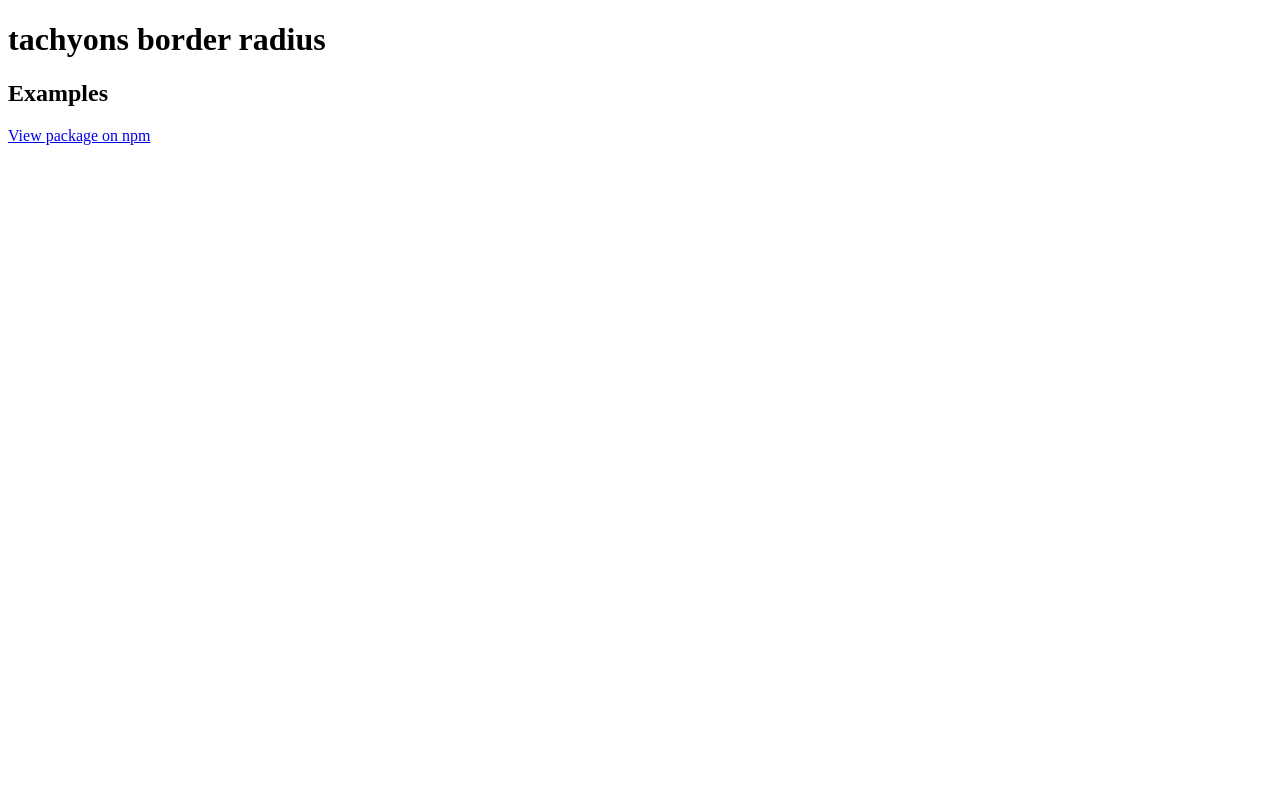
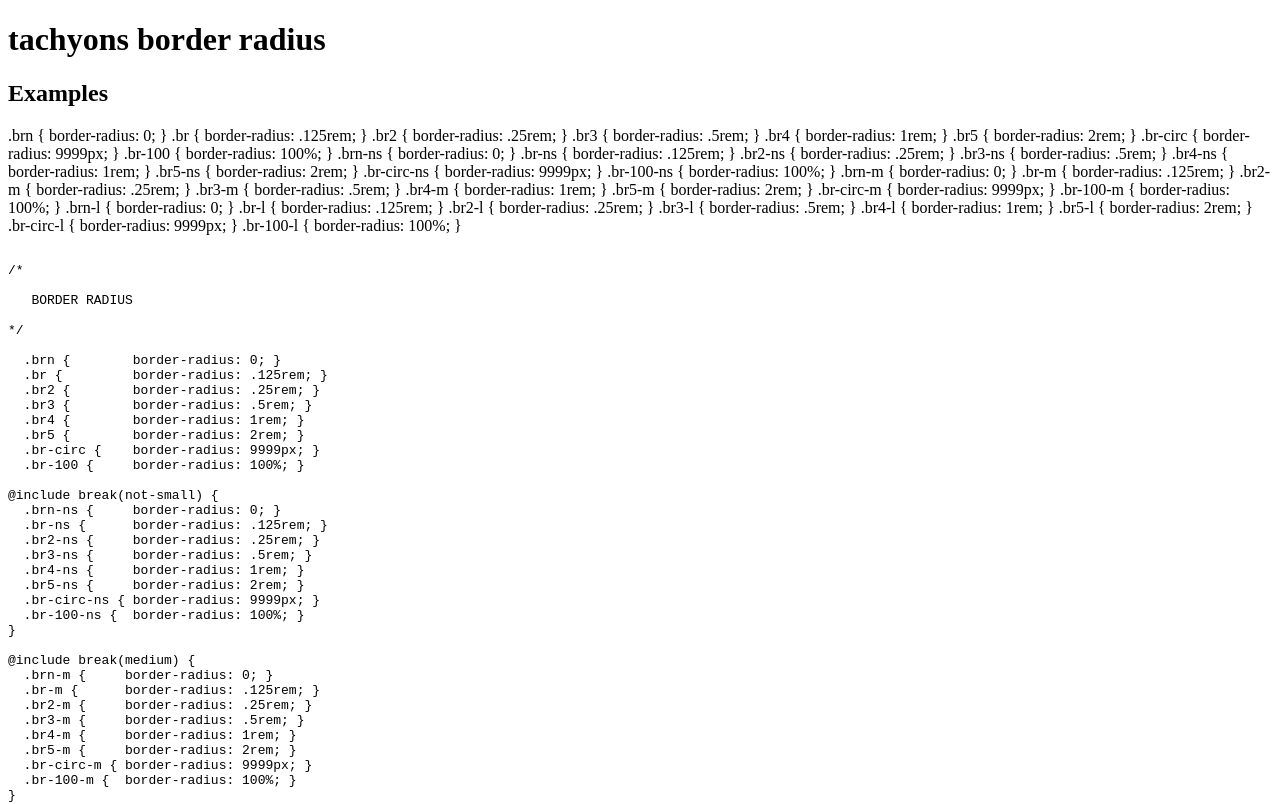
Before and after one commit to tachyons-css/tachyons-border-radius, a website: page index.html in a window 1280 px wide. Shown: the top 804 px of the page. Drawn offline with Linux system fonts and the light colour scheme.

Commit message:
Automatically adds code example and base for visual docs

```diff
--- a/index.html
+++ b/index.html
@@ -13,6 +13,90 @@
   <body>
     <h1>tachyons border radius</h1>
     <h2>Examples</h2>
+
+  .brn {        border-radius: 0; }
+  .br {         border-radius: .125rem; }
+  .br2 {        border-radius: .25rem; }
+  .br3 {        border-radius: .5rem; }
+  .br4 {        border-radius: 1rem; }
+  .br5 {        border-radius: 2rem; }
+  .br-circ {    border-radius: 9999px; }
+  .br-100 {     border-radius: 100%; }
+  .brn-ns {     border-radius: 0; }
+  .br-ns {      border-radius: .125rem; }
+  .br2-ns {     border-radius: .25rem; }
+  .br3-ns {     border-radius: .5rem; }
+  .br4-ns {     border-radius: 1rem; }
+  .br5-ns {     border-radius: 2rem; }
+  .br-circ-ns { border-radius: 9999px; }
+  .br-100-ns {  border-radius: 100%; }
+  .brn-m {     border-radius: 0; }
+  .br-m {      border-radius: .125rem; }
+  .br2-m {     border-radius: .25rem; }
+  .br3-m {     border-radius: .5rem; }
+  .br4-m {     border-radius: 1rem; }
+  .br5-m {     border-radius: 2rem; }
+  .br-circ-m { border-radius: 9999px; }
+  .br-100-m {  border-radius: 100%; }
+  .brn-l {     border-radius: 0; }
+  .br-l {      border-radius: .125rem; }
+  .br2-l {     border-radius: .25rem; }
+  .br3-l {     border-radius: .5rem; }
+  .br4-l {     border-radius: 1rem; }
+  .br5-l {     border-radius: 2rem; }
+  .br-circ-l { border-radius: 9999px; }
+  .br-100-l {  border-radius: 100%; }
+    <pre>
+<code>
+/*
+
+   BORDER RADIUS
+
+*/
+
+  .brn {        border-radius: 0; }
+  .br {         border-radius: .125rem; }
+  .br2 {        border-radius: .25rem; }
+  .br3 {        border-radius: .5rem; }
+  .br4 {        border-radius: 1rem; }
+  .br5 {        border-radius: 2rem; }
+  .br-circ {    border-radius: 9999px; }
+  .br-100 {     border-radius: 100%; }
+
+@include break(not-small) {
+  .brn-ns {     border-radius: 0; }
+  .br-ns {      border-radius: .125rem; }
+  .br2-ns {     border-radius: .25rem; }
+  .br3-ns {     border-radius: .5rem; }
+  .br4-ns {     border-radius: 1rem; }
+  .br5-ns {     border-radius: 2rem; }
+  .br-circ-ns { border-radius: 9999px; }
+  .br-100-ns {  border-radius: 100%; }
+}
+
+@include break(medium) {
+  .brn-m {     border-radius: 0; }
+  .br-m {      border-radius: .125rem; }
+  .br2-m {     border-radius: .25rem; }
+  .br3-m {     border-radius: .5rem; }
+  .br4-m {     border-radius: 1rem; }
+  .br5-m {     border-radius: 2rem; }
+  .br-circ-m { border-radius: 9999px; }
+  .br-100-m {  border-radius: 100%; }
+}
+
+@include break(large) {
+  .brn-l {     border-radius: 0; }
+  .br-l {      border-radius: .125rem; }
+  .br2-l {     border-radius: .25rem; }
+  .br3-l {     border-radius: .5rem; }
+  .br4-l {     border-radius: 1rem; }
+  .br5-l {     border-radius: 2rem; }
+  .br-circ-l { border-radius: 9999px; }
+  .br-100-l {  border-radius: 100%; }
+}
+</code>
+</pre>
     <a href="http://npmjs.org/package/tachyons-border-radius" title="tachyons-border-radius">View package on npm</a>
   </body>
 </html>
```
